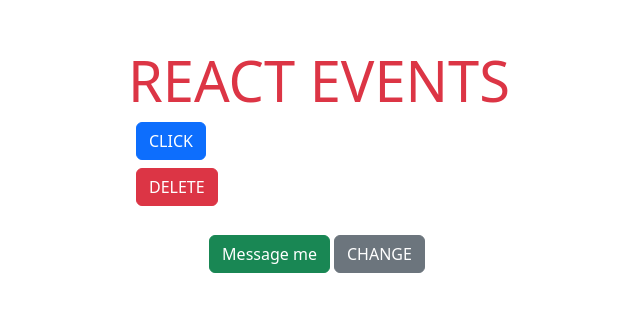
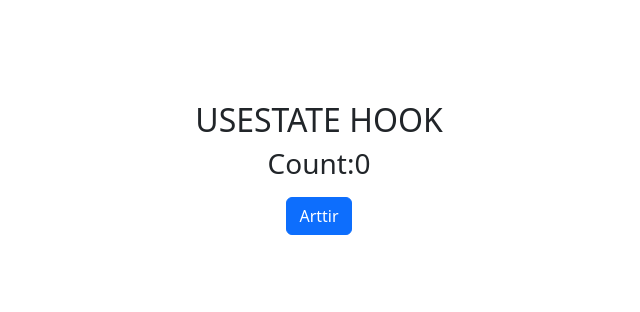
Before and after one commit to ImrenR/FrontEnd-Notebook, a React (Vite) app in the folder events-notes/: page / in a window 1280 px wide. Shown: the part 228-540 px from the top of the page, without its empty margins (321-961 px from the left). Built offline with nearby package versions, Linux system fonts and the light colour scheme.

Commit message:
Hooks important notes

```diff
--- a/events-notes/src/App.jsx
+++ b/events-notes/src/App.jsx
@@ -1,13 +1,16 @@
 
 import './App.css';
 import Events from './components/events/Events';
+import UseStateHook from './components/useStateHook/UseStateHook';
 
 function App() {
 
   return (
     <div >
      {/* <h1>EVENTS NOTES</h1> */}
-      <Events/>
+
+     {/*<Events/>*/}
+     <UseStateHook/>
     </div>
   );
 }
--- a/events-notes/src/components/events/Events.jsx
+++ b/events-notes/src/components/events/Events.jsx
@@ -1,4 +1,4 @@
-import React from 'react'
+
 
 const Events = () => {
    let message=""
--- /dev/null
+++ b/events-notes/src/components/useStateHook/UseStateHook.jsx
@@ -0,0 +1,44 @@
+//** HOOKS ************ */
+//! Hooklar fonksiyonel componentler icerisinde stateler kullanmamiza olanak saglayan
+//! ozel fonskyonlardir.
+//! React 16.8 verisyonu ile gelmistir ve geldikten sonra Class-comp. lerin
+//! kullanimi azalmistir.
+
+//? React ta useState, useEffect ve useContext gibi bir cok
+//? built-in Hook bulunmaktadir. Ayrica custom hook tanimlamak da mumkun
+
+//** Hook Kullanim Kurallari :
+//** 1. Ilk olarak import edilmelidir. import {useState} from "react";
+//** 2. Hook lar ust seviyede tanimlanmalidir. Yani Hook lar bir
+//** dongunun, kosul cumleciginin ve icice fonskiyonlarin icerisinde
+//** kullanilmamalidir.
+//** Hook' lar sadece React fonksiyonel componentlerin icerisinde cagrilmalidir.
+//**  Normal JS fonksiyonlari icerisinde cagrilmamalidir.
+//**  (Custom Hook lar icerisinde bir hook cagrilabilir)
+//? https://react.dev/reference/react/hooks#state-hooks
+
+
+
+
+
+const UseStateHook = () => {
+  let counter=0
+
+
+const arttir = ()=> {
+ counter++
+ console.log(counter)
+}
+
+  return (
+    <div>
+      <h2 className="text-center">
+        USESTATE HOOK
+      </h2>
+      <h3> Count:{counter}</h3>
+      <button className="btn btn-primary m-2" onClick={arttir}>Arttir</button>
+    </div>
+  )
+}
+
+export default UseStateHook
```
